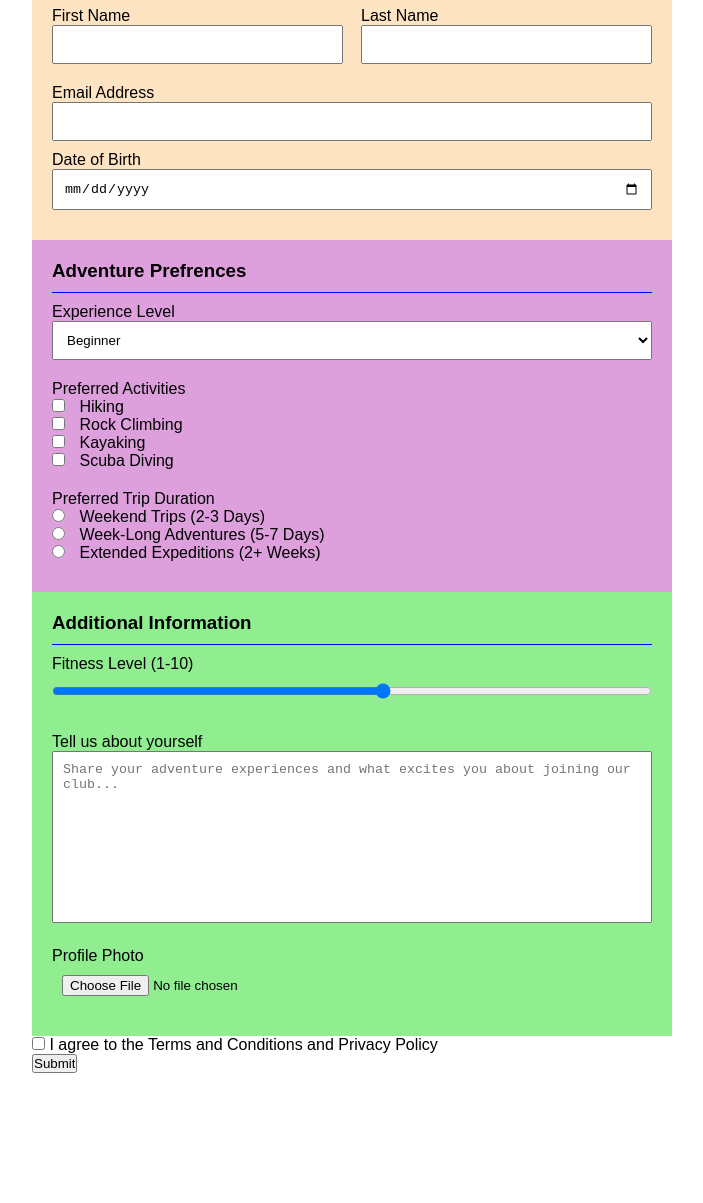
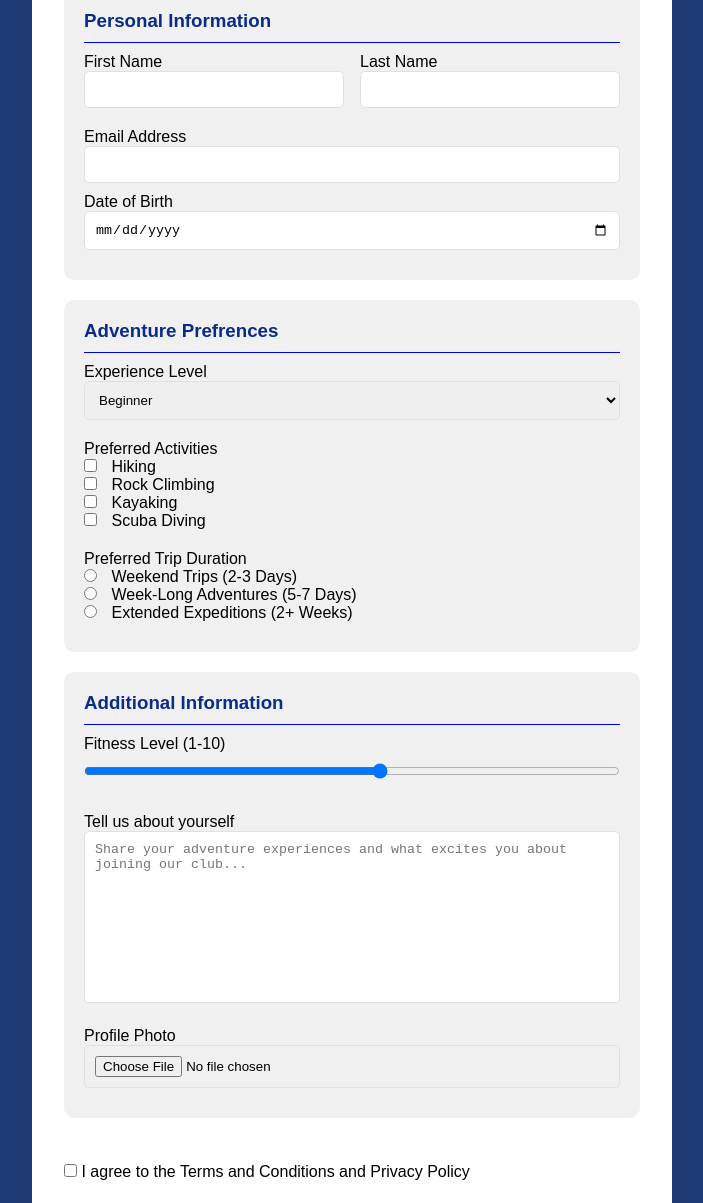
Before and after one commit to GambleLM9/HTMLForms2, a plain HTML site: page index.html in a window 1280 px wide. Shown: the part 167-1370 px from the top of the page, without its empty margins (288-991 px from the left). Before the commit the page ends 1240 px from the top, so only its background shows below. Drawn offline with Linux system fonts and the light colour scheme.

Commit message:
Project completed, sending final version into github

```diff
--- a/index.html
+++ b/index.html
@@ -8,6 +8,7 @@
 </head>
 <body>
     <div class="container">
+        <div class="subcontainer">
             <header class="header">
                 <h2>Adventure Travel Club</h2>
                 <p>Begin your journey with fellow adventurers</p>
@@ -71,7 +72,7 @@
                         <input type="checkbox" name="rock" id="rock">
                         <label class="option" for="rock">Rock Climbing</label>
                         <br>
-                    <input type="checkbox" name="rock" id="rock">
+                        <input type="checkbox" name="kayak" id="kayak">
                         <label class="option" for="kayak">Kayaking</label>
                         <br>
                         <input type="checkbox" name="scuba" id="scuba">
@@ -131,9 +132,10 @@
             </div>
 
             <div class="submit">
-            <form>
-                <input type="submit" name="submit" id="submit">
+                <form class="submitform">
+                    <input type="submit" name="submit" id="submit" placeholder="Submit">
                 </form>
+            </div>
         </div>
     </div>
 </body>
--- a/travel.css
+++ b/travel.css
@@ -5,16 +5,29 @@
 }
 body{
     font-family: Arial, Helvetica, sans-serif;
+    background-color: rgb(31, 59, 119);
+}
+h2, h3{
+    color: rgb(10, 44, 136);
 }
 /*Container*/
 .container{
     width: 50%;
     margin: auto;
-    border-radius: 5px;
+    border-radius: 10px;
+    background-color: white;
+    margin-top: 2%;
+    margin-bottom: 2%;
+}
+.subcontainer{
+    width: 90%;
+    margin: auto;
 }
 /*Header*/
 .header{
-    background-color: pink;
+    background-color: white;
+    margin-bottom: 10px;
+    padding-top: 10px;
 }
 .header h2{
     text-align: center;
@@ -27,8 +40,10 @@ body{
 }
 /*Personal Information*/
 .personal{
-    background-color: bisque;
+    background-color: rgb(240, 240, 240);
     padding: 20px;
+    margin-bottom: 20px;
+    border-radius: 10px;
 }
 .personal h3{
     border-bottom: 1px solid blue;
@@ -48,7 +63,9 @@ body{
 }
 #name{
     width: 100%;
-    padding: 10px;
+    padding: 10px;border-radius: 5px;
+    border: 1px solid rgb(224, 224, 224);
+    cursor: pointer;
 }
 /*Personal: Email*/
 .emails{
@@ -61,6 +78,9 @@ body{
 #email{
     width: 100%;
     padding: 10px;
+    border-radius: 5px;
+    border: 1px solid rgb(224, 224, 224);
+    cursor: pointer;
 }
 /*Personal: Bday*/
 .bdays{
@@ -73,11 +93,16 @@ body{
 #bday{
     width: 100%;
     padding: 10px;
+    border-radius: 5px;
+    border: 1px solid rgb(224, 224, 224);
+    cursor: pointer;
 }
 /*Preferences*/
 .preferences{
-    background-color: plum;
+    background-color: rgb(240, 240, 240);
     padding: 20px;
+    margin-bottom: 20px;
+    border-radius: 10px;
 }
 .preferences h3{
     border-bottom: 1px solid blue;
@@ -94,6 +119,9 @@ body{
 #experience{
     width: 100%;
     padding: 10px;
+    border-radius: 5px;
+    border: 1px solid rgb(224, 224, 224);
+    cursor: pointer;
 }
 /*Preferences: Activities*/
 .activities{
@@ -107,6 +135,9 @@ body{
     width: 100%;
     padding: 10px;
 }
+#hike, #rock, #kayak, #scuba{
+    cursor: pointer;
+}
 /*Preferences: Duration*/
 .duration{
     padding: 10px 0 10px 0;
@@ -119,10 +150,15 @@ body{
     width: 100%;
     padding: 10px;
 }
+#wknd, #week, #extend{
+    cursor: pointer;
+}
 /*Additional Information*/
 .additional{
-    background-color: lightgreen;
+    background-color: rgb(240, 240, 240);
     padding: 20px;
+    margin-bottom: 20px;
+    border-radius: 10px;
 }
 .additional h3{
     border-bottom: 1px solid blue;
@@ -139,6 +175,7 @@ body{
 #fitness{
     width: 100%;
     padding: 10px;
+    cursor: pointer;
 }
 /*Additional: Bio*/
 .bio{
@@ -152,6 +189,9 @@ body{
     width: 100%;
     padding: 10px;
     resize: none;
+    border-radius: 5px;
+    border: 1px solid rgb(224, 224, 224);
+    cursor: pointer;
 }
 /*Additional: Profile*/
 .profile{
@@ -164,4 +204,28 @@ body{
 #profile{
     width: 100%;
     padding: 10px;
+    border-radius: 5px;
+    border: 1px solid rgb(224, 224, 224);
 }
+/*Agreement*/
+.agreement{
+    padding: 25px 0 25px 0;
+}
+#accept{
+    cursor: pointer;
+}
+/*Submit Button*/
+.submit{
+    width: 100%;
+}
+.submitform{
+    width: auto;
+}
+#submit{
+    width: 100%;
+    padding: 10px;
+    background-color: rgb(31, 59, 119);
+    color: white;
+    margin-bottom: 20px;
+    cursor: pointer;
+}
```
Lines whose indentation alone changed are shown as unchanged.
